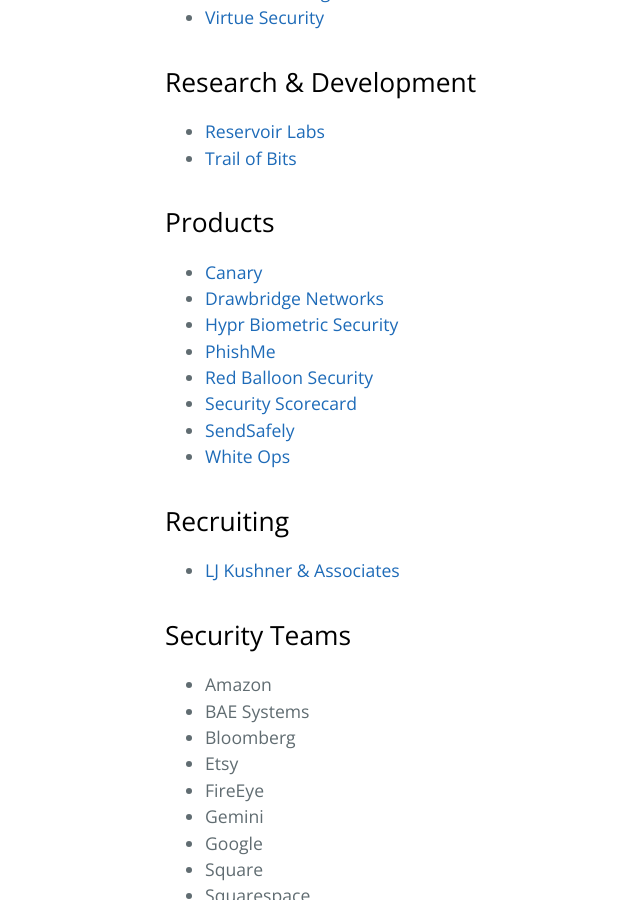
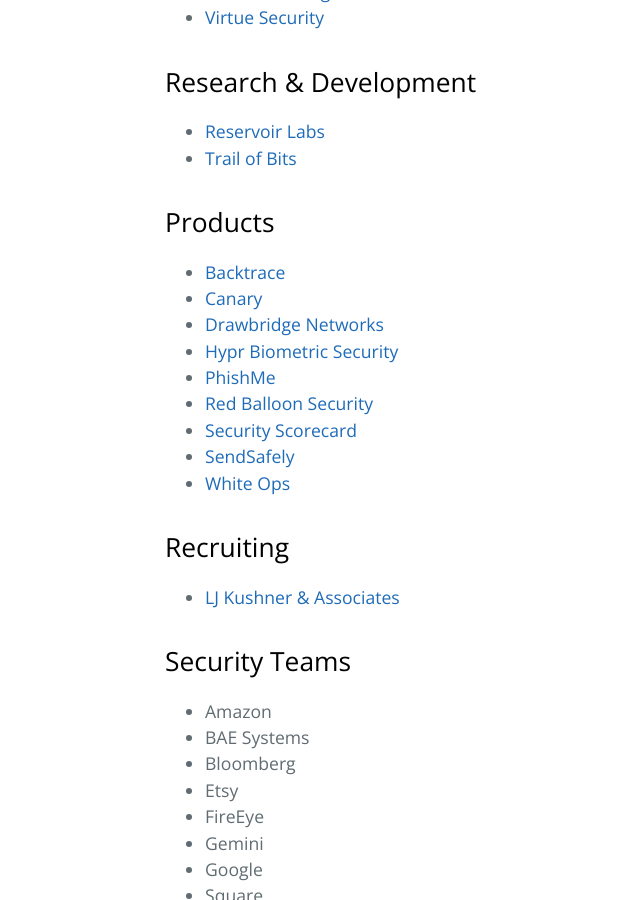
Before and after one commit to trailofbits/nyc-infosec, a Jekyll site: the page built from companies.md, in a window 1280 px wide and 900 px high, scrolled down 650 px. Shown: the whole window, without its empty margins (59-699 px from the left). Built offline with Jekyll 4.4.1, drawn with Linux system fonts in a browser that asks for light colours.

Commit message:
Backtrace

```diff
--- a/companies.md
+++ b/companies.md
@@ -25,6 +25,7 @@
 
 ## Products
 
+* [Backtrace](https://backtrace.io)
 * [Canary](https://canary.is/)
 * [Drawbridge Networks](http://www.drawbridge.io/)
 * [Hypr Biometric Security](https://www.hypr.com/)
```
